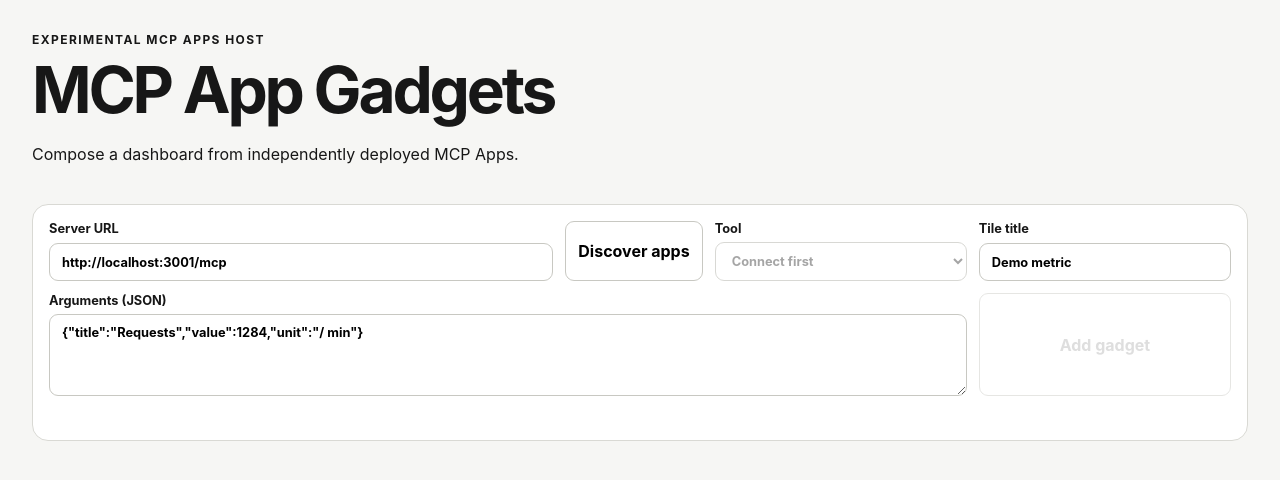
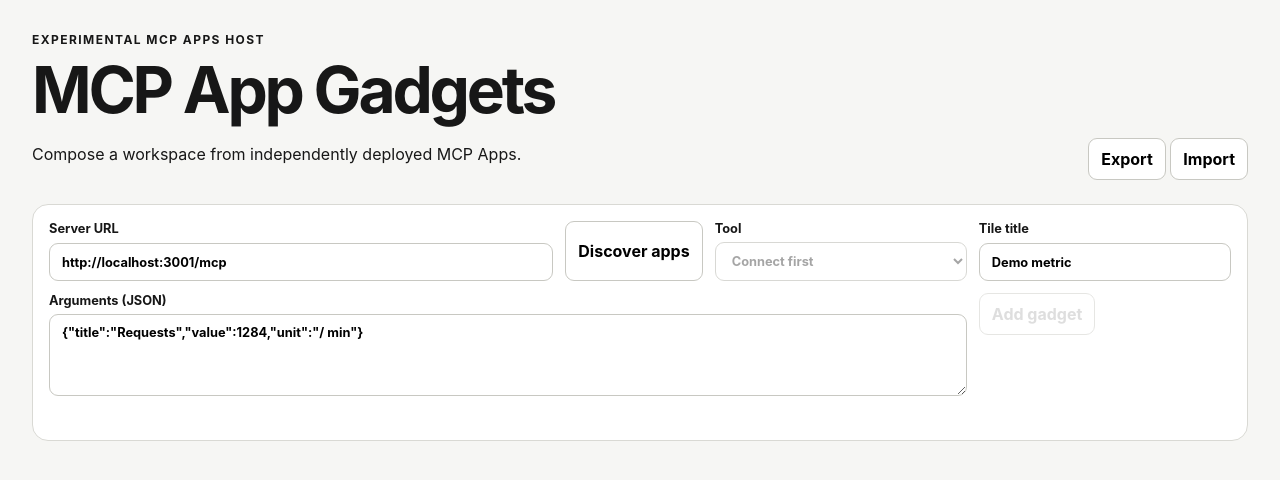
Before and after one commit to yu-iskw/mcp-apps-gadgets, a website with bundled scripts: page packages/gadget-host/index.html in a window 1280 px wide. Built offline with nearby package versions, Linux system fonts and the light colour scheme.

Commit message:
feat: add workspace lifecycle controls

```diff
--- a/packages/gadget-host/index.html
+++ b/packages/gadget-host/index.html
@@ -7,15 +7,20 @@
   </head>
   <body>
     <main>
-      <header>
+      <header class="page-header">
         <div>
           <p class="eyebrow">Experimental MCP Apps host</p>
           <h1>MCP App Gadgets</h1>
-          <p>Compose a dashboard from independently deployed MCP Apps.</p>
+          <p>Compose a workspace from independently deployed MCP Apps.</p>
+        </div>
+        <div class="workspace-actions" aria-label="Workspace actions">
+          <button id="export-workspace" type="button">Export</button>
+          <button id="import-workspace" type="button">Import</button>
+          <input id="import-file" type="file" accept="application/json,.json" hidden />
         </div>
       </header>
 
-      <section class="composer">
+      <section class="composer" id="composer">
         <label>Server URL <input id="server-url" value="http://localhost:3001/mcp" /></label>
         <button id="connect" type="button">Discover apps</button>
         <label
@@ -29,7 +34,10 @@
           >Arguments (JSON)<textarea id="arguments" rows="4">
 {"title":"Requests","value":1284,"unit":"/ min"}</textarea>
         </label>
-        <button id="add" type="button" disabled>Add gadget</button>
+        <div class="composer-actions">
+          <button id="add" type="button" disabled>Add gadget</button>
+          <button id="cancel-edit" type="button" hidden>Cancel edit</button>
+        </div>
         <output id="status"></output>
       </section>
 
```
